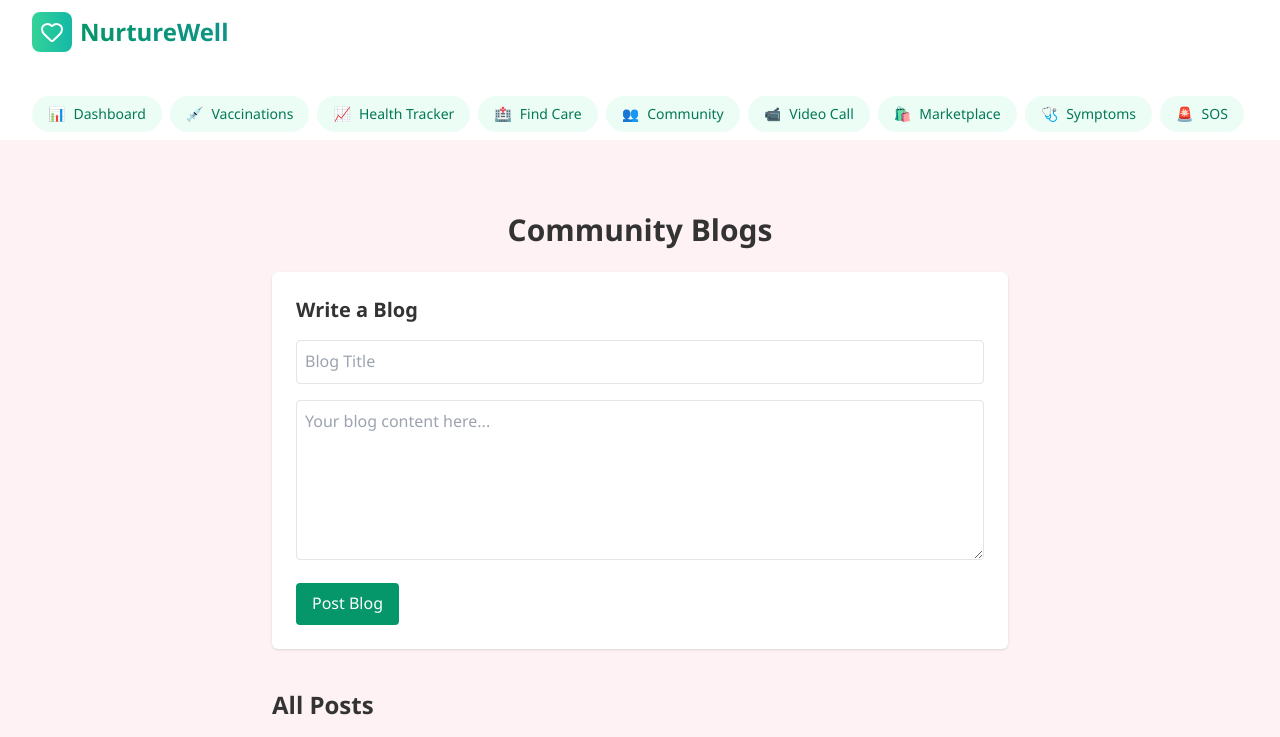
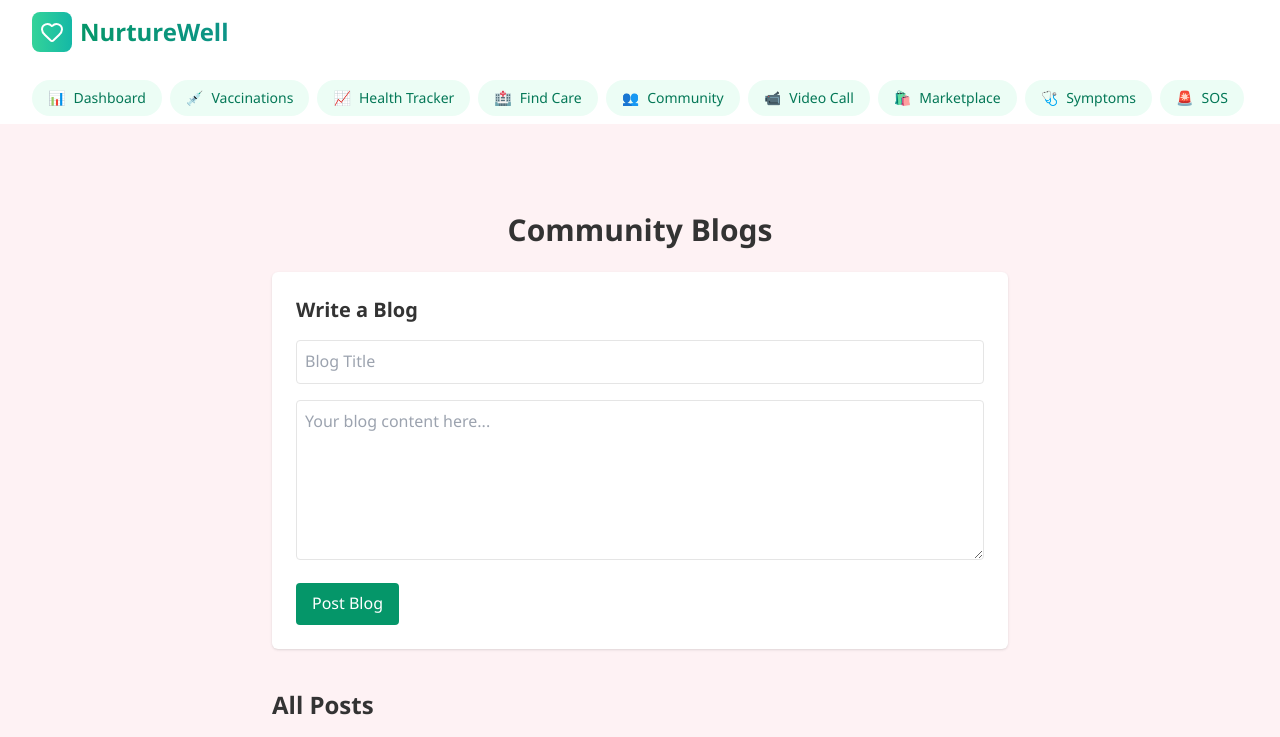
Before and after one commit to shivenrshukla/Maternity-Help, a Next.js app in the folder frontend/: page /blog in a window 1280 px wide. Shown: the top 737 px of the page. Built offline with nearby package versions, Linux system fonts and the light colour scheme.

Commit message:
Fix css of title n navbar

```diff
--- a/frontend/app/components/Navbar.tsx
+++ b/frontend/app/components/Navbar.tsx
@@ -52,7 +52,7 @@ export default function Navbar() {
         </div>
 
         {/* Buttons */}
-        <div className="mt-2 overflow-x-auto whitespace-nowrap no-scrollbar pb-2">
+        <div className="mt-1 overflow-x-auto whitespace-nowrap no-scrollbar pb-2">
           <div className="flex space-x-2 min-w-fit">
             {[
               { path: "/", label: "Dashboard", icon: "📊" },
```
Also changed, not shown: package.json (added, +7 -0 lines), frontend/app/globals.css (line endings or trailing spaces), 1 other file (tests, documents, lock files or other folders).
